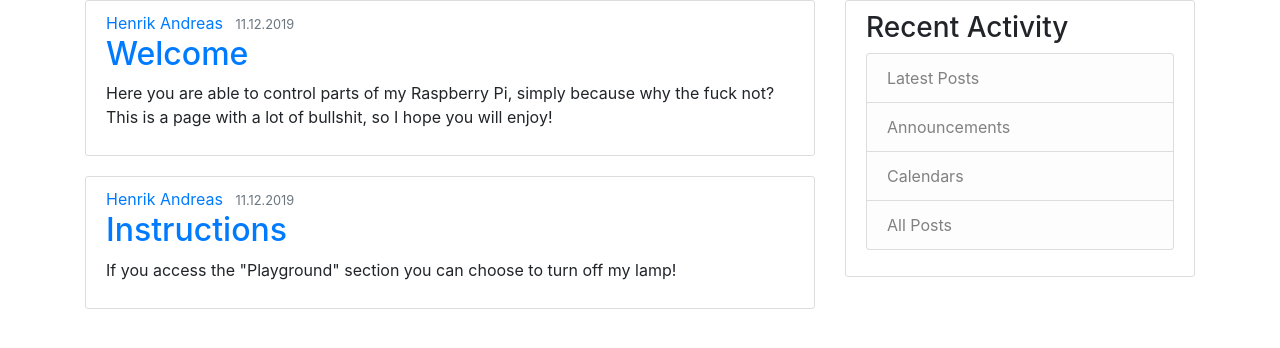
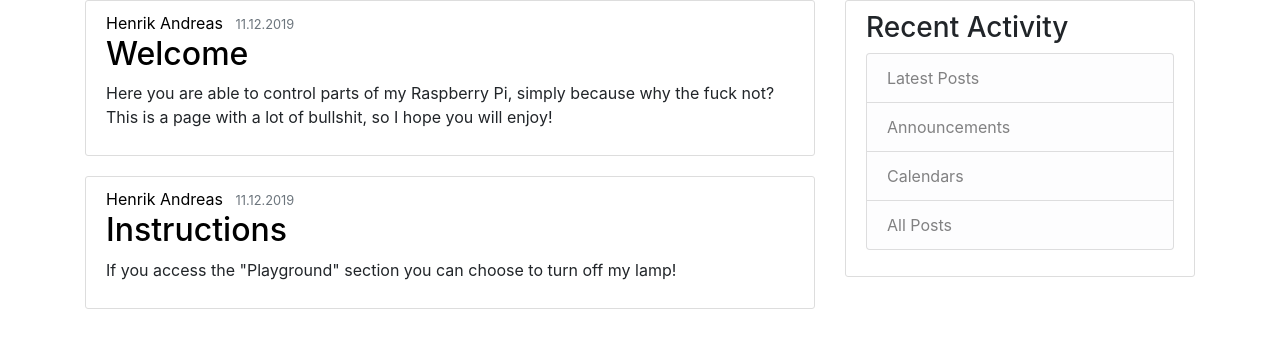
Before and after one commit to HenrikAndreas/flaskWebServer, a Flask app: page / in a window 1280 px wide. Shown: the part 56-404 px from the top of the page. Run offline with Flask 2, Linux system fonts and the light colour scheme; some libraries are stand-ins or nearby versions.

Commit message:
Added CSS to article content

```diff
--- a/main.py
+++ b/main.py
@@ -30,4 +30,4 @@ def login():
 
 
 if __name__ == "__main__":
-    app.run(host="localhost", debug=True)
+    app.run(host="0.0.0.0", debug=True)
--- a/static/main.css
+++ b/static/main.css
@@ -12,3 +12,7 @@
     border-radius: 3px;
     margin-bottom: 20px;
   }
+
+.content-section a {
+    color: black;
+}
```
